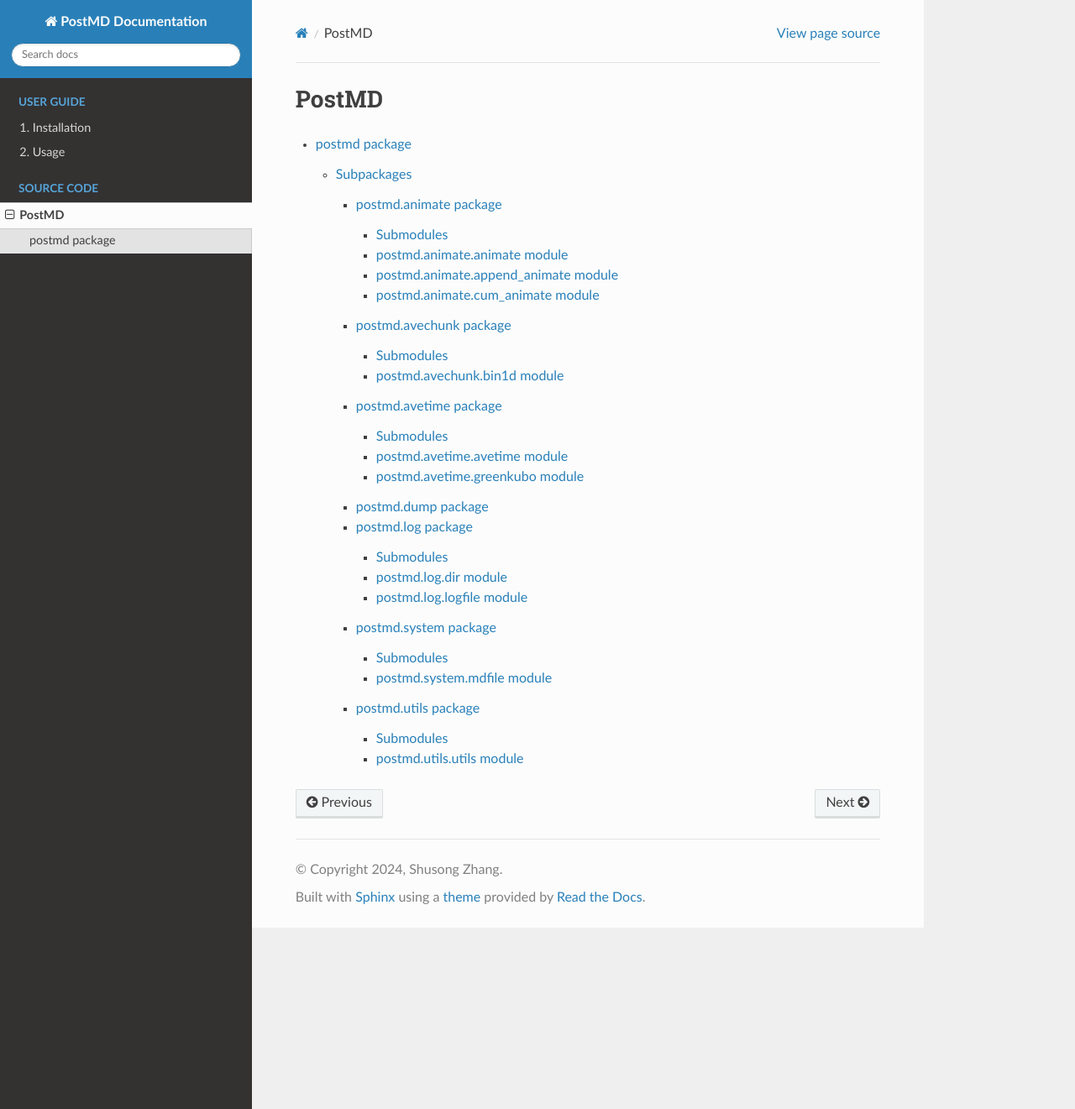
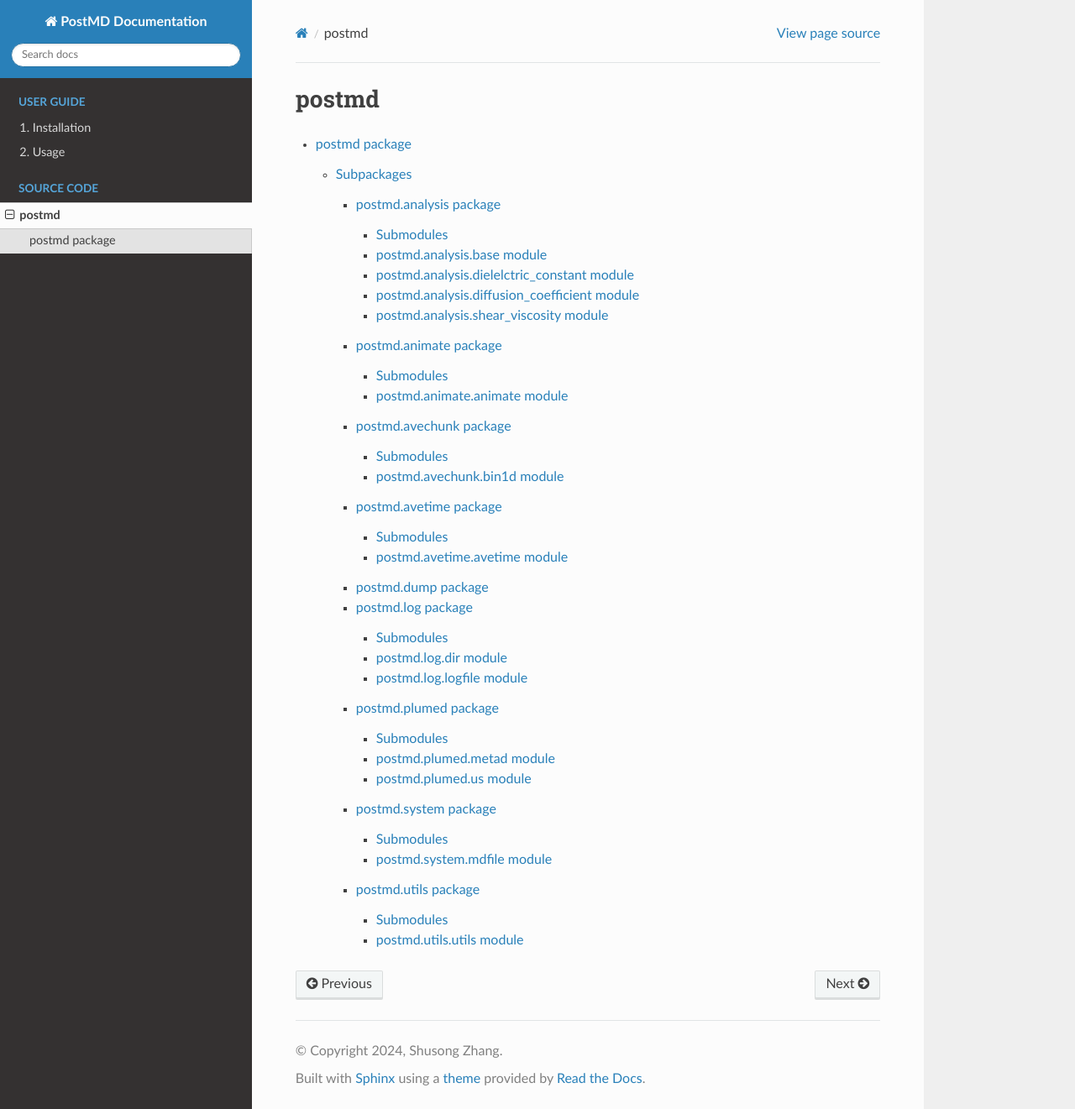
Before and after one commit to remaker789/postmd, a Sphinx documentation site: the page built from docs/modules.rst, in a window 1280 px wide and 1321 px high. Shown: the whole window at 84% size. Built offline with Sphinx 7.4.7 and the Read the Docs theme 3.1.0, drawn with Linux system fonts in a browser that asks for light colours; pages that are not in the unit, such as notebooks, are missing from menus.

Commit message:
docs: change sphinx docs

```diff
--- a/docs/avetime/GreenKubo.rst
+++ b/docs/avetime/GreenKubo.rst
@@ -34,7 +34,7 @@ raw-type data
     unit_trans = e/1e-10  # eV/Ang to N
     gk=GreenKubo()
     gk.read_file(path=raw_data_path, name_line=2)
-    gk.cal_acf(data_type="raw",col=3,nlag=2000,unit_trans=unit_trans)
+    gk.calc_acf(data_type="raw",col=3,nlag=2000,unit_trans=unit_trans)
     plt.figure()
     plt.plot(gk.nlag,gk.acf)
     plt.title("computed from raw data")
@@ -72,7 +72,7 @@ acf-type data
     unit_trans = e/1e-10  # friction force的单位是eV/Ang
     gk=GreenKubo()
     gk.read_file(path=acf_data_path, name_line=3, skiprows=4)
-    gk.cal_acf(data_type="acf",col=5,nlag_col=1,unit_trans=unit_trans)
+    gk.calc_acf(data_type="acf",col=5,nlag_col=1,unit_trans=unit_trans)
     plt.figure()
     plt.plot(gk.nlag,gk.acf)
     plt.title("computed from acf data")
--- a/docs/modules.rst
+++ b/docs/modules.rst
@@ -1,4 +1,4 @@
-PostMD
+postmd
 ======
 
 .. toctree::
--- /dev/null
+++ b/docs/postmd.analysis.rst
@@ -0,0 +1,42 @@
+postmd.analysis package
+=======================
+
+.. automodule:: postmd.analysis
+   :members:
+   :undoc-members:
+   :show-inheritance:
+
+Submodules
+----------
+
+postmd.analysis.base module
+---------------------------
+
+.. automodule:: postmd.analysis.base
+   :members:
+   :undoc-members:
+   :show-inheritance:
+
+postmd.analysis.dielelctric\_constant module
+--------------------------------------------
+
+.. automodule:: postmd.analysis.dielelctric_constant
+   :members:
+   :undoc-members:
+   :show-inheritance:
+
+postmd.analysis.diffusion\_coefficient module
+---------------------------------------------
+
+.. automodule:: postmd.analysis.diffusion_coefficient
+   :members:
+   :undoc-members:
+   :show-inheritance:
+
+postmd.analysis.shear\_viscosity module
+---------------------------------------
+
+.. automodule:: postmd.analysis.shear_viscosity
+   :members:
+   :undoc-members:
+   :show-inheritance:
--- a/docs/postmd.animate.rst
+++ b/docs/postmd.animate.rst
@@ -16,19 +16,3 @@ postmd.animate.animate module
    :members:
    :undoc-members:
    :show-inheritance:
-
-postmd.animate.append\_animate module
--------------------------------------
-
-.. automodule:: postmd.animate.append_animate
-   :members:
-   :undoc-members:
-   :show-inheritance:
-
-postmd.animate.cum\_animate module
-----------------------------------
-
-.. automodule:: postmd.animate.cum_animate
-   :members:
-   :undoc-members:
-   :show-inheritance:
--- a/docs/postmd.avetime.rst
+++ b/docs/postmd.avetime.rst
@@ -16,11 +16,3 @@ postmd.avetime.avetime module
    :members:
    :undoc-members:
    :show-inheritance:
-
-postmd.avetime.greenkubo module
--------------------------------
-
-.. automodule:: postmd.avetime.greenkubo
-   :members:
-   :undoc-members:
-   :show-inheritance:
--- /dev/null
+++ b/docs/postmd.plumed.rst
@@ -0,0 +1,26 @@
+postmd.plumed package
+=====================
+
+.. automodule:: postmd.plumed
+   :members:
+   :undoc-members:
+   :show-inheritance:
+
+Submodules
+----------
+
+postmd.plumed.metad module
+--------------------------
+
+.. automodule:: postmd.plumed.metad
+   :members:
+   :undoc-members:
+   :show-inheritance:
+
+postmd.plumed.us module
+-----------------------
+
+.. automodule:: postmd.plumed.us
+   :members:
+   :undoc-members:
+   :show-inheritance:
--- a/docs/postmd.rst
+++ b/docs/postmd.rst
@@ -12,10 +12,12 @@ Subpackages
 .. toctree::
    :maxdepth: 4
 
+   postmd.analysis
    postmd.animate
    postmd.avechunk
    postmd.avetime
    postmd.dump
    postmd.log
+   postmd.plumed
    postmd.system
    postmd.utils
```
Also changed, not shown: README.md (+3 -1 lines), 3 other files.
